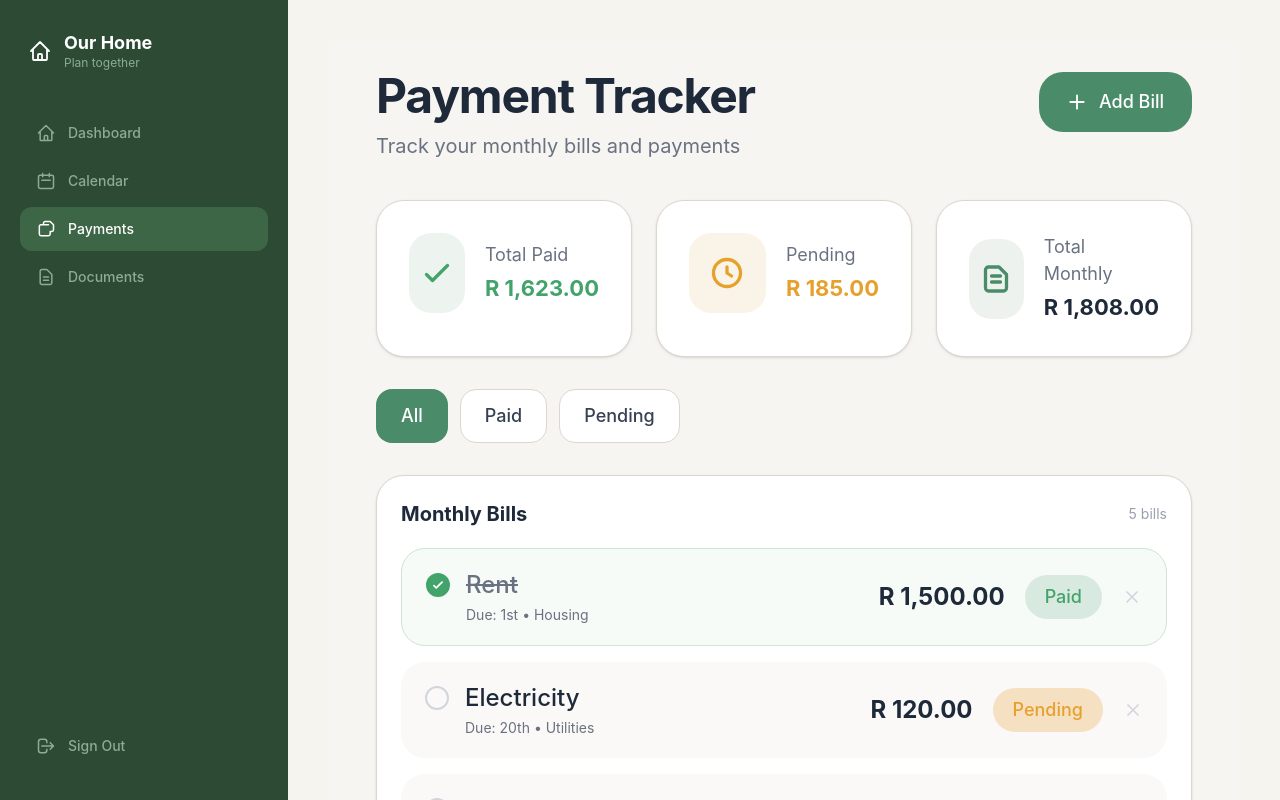
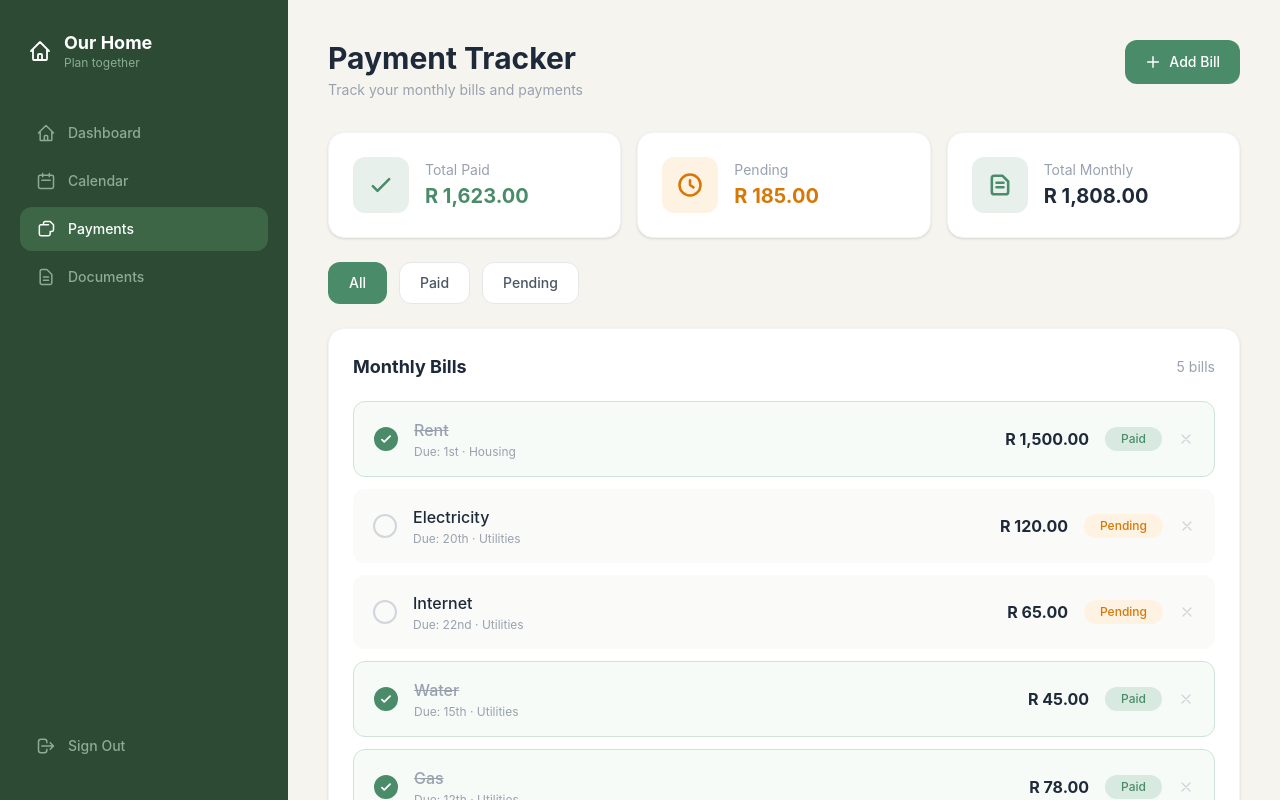
Before and after one commit to AnnSubotenko/our-perfect-home-assistant, a React (Vite) app: page /payments in a window 1280 px wide. Shown: the top 800 px of the page. Built offline with nearby package versions, Linux system fonts and the light colour scheme; the HTML template or start-up script is replaced by a standard one.

Commit message:
cleaning code and removing the outer wrapper conflicting with Layout.

```diff
--- a/src/pages/PaymentsPage.tsx
+++ b/src/pages/PaymentsPage.tsx
@@ -1,5 +1,7 @@
+// No sidebar or outer wrapper here — Layout.tsx provides it
 import { useMemo, useState, type ReactNode } from "react";
 
+// Types
 type Bill = {
   id: string;
   name: string;
@@ -27,6 +29,7 @@ type FilterButtonProps = {
   inactiveClassName?: string;
 };
 
+// Helpers
 function formatZAR(amount: number): string {
   return new Intl.NumberFormat("en-ZA", {
     style: "currency",
@@ -34,6 +37,7 @@ function formatZAR(amount: number): string {
   }).format(amount);
 }
 
+// Sub-components
 function StatCard({
   title,
   amount,
@@ -42,19 +46,14 @@ function StatCard({
   icon,
 }: StatCardProps) {
   return (
-    <div className="rounded-[28px] border border-[#ddd6cc] bg-white px-8 py-8 shadow-sm">
-      <div className="flex items-center gap-5">
-        <div
-          className={`flex h-20 w-20 items-center justify-center rounded-[22px] ${iconBgClassName}`}
-        >
+    <div className="rounded-2xl border border-gray-100 bg-white px-6 py-6 shadow-sm">
+      <div className="flex items-center gap-4">
+        <div className={`flex h-14 w-14 items-center justify-center rounded-xl ${iconBgClassName}`}>
           {icon}
         </div>
-
         <div>
-          <p className="text-[18px] text-gray-500">{title}</p>
-          <p className={`mt-1 text-[22px] font-bold ${amountClassName}`}>
-            {amount}
-          </p>
+          <p className="text-sm text-gray-400">{title}</p>
+          <p className={`mt-0.5 text-xl font-bold ${amountClassName}`}>{amount}</p>
         </div>
       </div>
     </div>
@@ -66,15 +65,13 @@ function FilterButton({
   children,
   onClick,
   activeClassName,
-  inactiveClassName = "border-[#ddd6cc] bg-white text-gray-700 hover:bg-gray-50",
+  inactiveClassName = "border-gray-200 bg-white text-gray-600 hover:bg-gray-50",
 }: FilterButtonProps) {
   return (
     <button
       onClick={onClick}
-      className={`rounded-2xl border px-6 py-3 text-lg font-medium transition-colors ${
-        active
-          ? `${activeClassName} border-transparent`
-          : inactiveClassName
+      className={`rounded-xl border px-5 py-2.5 text-sm font-medium transition-colors ${
+        active ? `${activeClassName} border-transparent` : inactiveClassName
       }`}
     >
       {children}
@@ -82,115 +79,74 @@ function FilterButton({
   );
 }
 
+// Main Component
 export default function PaymentsPage() {
   const [showModal, setShowModal] = useState(false);
   const [filter, setFilter] = useState<FilterType>("all");
 
   const [bills, setBills] = useState<Bill[]>([
-    {
-      id: "1",
-      name: "Rent",
-      amount: 1500,
-      paid: true,
-      dueDate: "1st",
-      category: "Housing",
-    },
-    {
-      id: "2",
-      name: "Electricity",
-      amount: 120,
-      paid: false,
-      dueDate: "20th",
-      category: "Utilities",
-    },
-    {
-      id: "3",
-      name: "Internet",
-      amount: 65,
-      paid: false,
-      dueDate: "22nd",
-      category: "Utilities",
-    },
-    {
-      id: "4",
-      name: "Water",
-      amount: 45,
-      paid: true,
-      dueDate: "15th",
-      category: "Utilities",
-    },
-    {
-      id: "5",
-      name: "Gas",
-      amount: 78,
-      paid: true,
-      dueDate: "12th",
-      category: "Utilities",
-    },
+    { id: "1", name: "Rent",        amount: 1500, paid: true,  dueDate: "1st",  category: "Housing"   },
+    { id: "2", name: "Electricity", amount: 120,  paid: false, dueDate: "20th", category: "Utilities" },
+    { id: "3", name: "Internet",    amount: 65,   paid: false, dueDate: "22nd", category: "Utilities" },
+    { id: "4", name: "Water",       amount: 45,   paid: true,  dueDate: "15th", category: "Utilities" },
+    { id: "5", name: "Gas",         amount: 78,   paid: true,  dueDate: "12th", category: "Utilities" },
   ]);
 
-  const [newBillName, setNewBillName] = useState("");
-  const [newBillAmount, setNewBillAmount] = useState("");
-  const [newBillDueDate, setNewBillDueDate] = useState("");
+  const [newBillName,     setNewBillName]     = useState("");
+  const [newBillAmount,   setNewBillAmount]   = useState("");
+  const [newBillDueDate,  setNewBillDueDate]  = useState("");
   const [newBillCategory, setNewBillCategory] = useState("");
 
-  const totalPaid = useMemo(() => {
-    return bills
-      .filter((bill) => bill.paid)
-      .reduce((sum, bill) => sum + bill.amount, 0);
-  }, [bills]);
+  // Derived totals via useMemo
+  const totalPaid = useMemo(
+    () => bills.filter((b) => b.paid).reduce((sum, b) => sum + b.amount, 0),
+    [bills]
+  );
 
-  const pending = useMemo(() => {
-    return bills
-      .filter((bill) => !bill.paid)
-      .reduce((sum, bill) => sum + bill.amount, 0);
-  }, [bills]);
+  const totalPending = useMemo(
+    () => bills.filter((b) => !b.paid).reduce((sum, b) => sum + b.amount, 0),
+    [bills]
+  );
 
-  const totalMonthly = useMemo(() => {
-    return bills.reduce((sum, bill) => sum + bill.amount, 0);
-  }, [bills]);
+  const totalMonthly = useMemo(
+    () => bills.reduce((sum, b) => sum + b.amount, 0),
+    [bills]
+  );
 
   const filteredBills = useMemo(() => {
-    switch (filter) {
-      case "paid":
-        return bills.filter((bill) => bill.paid);
-      case "pending":
-        return bills.filter((bill) => !bill.paid);
-      default:
+    if (filter === "paid")    return bills.filter((b) => b.paid);
+    if (filter === "pending") return bills.filter((b) => !b.paid);
     return bills;
-    }
   }, [bills, filter]);
 
+  // Actions
   function togglePaid(id: string) {
     setBills((prev) =>
-      prev.map((bill) =>
-        bill.id === id ? { ...bill, paid: !bill.paid } : bill
-      )
+      prev.map((b) => (b.id === id ? { ...b, paid: !b.paid } : b))
     );
   }
 
   function deleteBill(id: string) {
-    setBills((prev) => prev.filter((bill) => bill.id !== id));
+    setBills((prev) => prev.filter((b) => b.id !== id));
   }
 
   function addBill() {
-    const trimmedName = newBillName.trim();
-    const parsedAmount = Number(newBillAmount);
+    const name   = newBillName.trim();
+    const amount = Number(newBillAmount);
+    if (!name || isNaN(amount) || amount <= 0) return;
 
-    if (!trimmedName || Number.isNaN(parsedAmount) || parsedAmount <= 0) {
-      return;
-    }
+    setBills((prev) => [
+      ...prev,
+      {
+        id:       crypto.randomUUID(),
+        name,
+        amount,
+        paid:     false,
+        dueDate:  newBillDueDate.trim()  || undefined,
+        category: newBillCategory.trim() || undefined,
+      },
+    ]);
 
-    const newBill: Bill = {
-      id: crypto.randomUUID(),
-      name: trimmedName,
-      amount: parsedAmount,
-      paid: false,
-      dueDate: newBillDueDate.trim() || undefined,
-      category: newBillCategory.trim() || undefined,
-    };
-
-    setBills((prev) => [...prev, newBill]);
     setNewBillName("");
     setNewBillAmount("");
     setNewBillDueDate("");
@@ -198,31 +154,27 @@ export default function PaymentsPage() {
     setShowModal(false);
   }
 
+  // ────────────────
   return (
-    <div className="min-h-screen bg-[#f6f5f2] px-6 py-8 md:px-12">
-      <div className="mx-auto max-w-7xl">
-        <div className="mb-10 flex flex-col gap-6 md:flex-row md:items-start md:justify-between">
     <div>
-            <h1 className="text-4xl font-bold tracking-tight text-gray-800 md:text-5xl">
-              Payment Tracker
-            </h1>
-            <p className="mt-3 text-xl text-gray-500">
-              Track your monthly bills and payments
-            </p>
+
+      {/* Header */}
+      <div className="mb-8 flex flex-col gap-4 md:flex-row md:items-start md:justify-between">
+        <div>
+          <h1 className="text-3xl font-bold text-gray-800">Payment Tracker</h1>
+          <p className="mt-1 text-sm text-gray-400">Track your monthly bills and payments</p>
         </div>
-
         <button
           onClick={() => setShowModal(true)}
-            className="flex items-center gap-3 self-start rounded-3xl bg-[#4a8c6a] px-7 py-4 text-lg font-medium text-white transition-colors hover:bg-[#3d7a5b]"
+          className="flex items-center gap-2 self-start rounded-xl bg-[#4a8c6a] px-5 py-3 text-sm font-medium text-white transition-colors hover:bg-[#3d7a5b]"
         >
           <svg
             xmlns="http://www.w3.org/2000/svg"
-              className="h-5 w-5"
+            className="h-4 w-4"
             fill="none"
             viewBox="0 0 24 24"
             stroke="currentColor"
-              strokeWidth={2.2}
-            >
+            strokeWidth={2.2}>
           <path
             strokeLinecap="round"
             strokeLinejoin="round"
@@ -233,21 +185,20 @@ export default function PaymentsPage() {
         </button>
       </div>
 
-        <div className="grid gap-6 md:grid-cols-3">
+      {/* Stat cards */}
+      <div className="grid gap-4 md:grid-cols-3 mb-6">
         <StatCard
           title="Total Paid"
           amount={formatZAR(totalPaid)}
-            amountClassName="text-[#42a36b]"
-            iconBgClassName="bg-[#edf4ef]"
+          amountClassName="text-[#4a8c6a]"
+          iconBgClassName="bg-[#e8f0eb]"
           icon={
             <svg
               xmlns="http://www.w3.org/2000/svg"
-                className="h-9 w-9 text-[#42a36b]"
-                fill="none"
-                viewBox="0 0 24 24"
+              className="h-7 w-7 text-[#4a8c6a]"
+              fill="none" viewBox="0 0 24 24"
               stroke="currentColor"
-                strokeWidth={2.2}
-              >
+              strokeWidth={2.2}>
             <path
               strokeLinecap="round"
               strokeLinejoin="round"
@@ -256,21 +207,18 @@ export default function PaymentsPage() {
             </svg>
           }
         />
-
         <StatCard
           title="Pending"
-            amount={formatZAR(pending)}
-            amountClassName="text-[#e6a12d]"
-            iconBgClassName="bg-[#faf3e7]"
+          amount={formatZAR(totalPending)}
+          amountClassName="text-[#d97706]"
+          iconBgClassName="bg-[#fef3e2]"
           icon={
             <svg
               xmlns="http://www.w3.org/2000/svg"
-                className="h-9 w-9 text-[#e6a12d]"
-                fill="none"
-                viewBox="0 0 24 24"
+              className="h-7 w-7 text-[#d97706]"
+              fill="none" viewBox="0 0 24 24"
               stroke="currentColor"
-                strokeWidth={2.2}
-              >
+              strokeWidth={2.2}>
             <path
               strokeLinecap="round"
               strokeLinejoin="round"
@@ -284,21 +232,18 @@ export default function PaymentsPage() {
             </svg>
           }
         />
-
         <StatCard
           title="Total Monthly"
           amount={formatZAR(totalMonthly)}
           amountClassName="text-gray-800"
-            iconBgClassName="bg-[#eef2ef]"
+          iconBgClassName="bg-[#e8f0eb]"
           icon={
             <svg
               xmlns="http://www.w3.org/2000/svg"
-                className="h-9 w-9 text-[#4a8c6a]"
-                fill="none"
-                viewBox="0 0 24 24"
+              className="h-7 w-7 text-[#4a8c6a]"
+              fill="none" viewBox="0 0 24 24"
               stroke="currentColor"
-                strokeWidth={2.2}
-              >
+              strokeWidth={2.2}>
             <path
               strokeLinecap="round"
               strokeLinejoin="round"
@@ -309,73 +254,50 @@ export default function PaymentsPage() {
         />
       </div>
 
-        <div className="mt-8 flex flex-wrap gap-3">
-          <FilterButton
-            active={filter === "all"}
-            onClick={() => setFilter("all")}
-            activeClassName="bg-[#4a8c6a] text-white"
-          >
-            All
-          </FilterButton>
-
-          <FilterButton
-            active={filter === "paid"}
-            onClick={() => setFilter("paid")}
-            activeClassName="bg-[#df8e4a] text-white"
-          >
-            Paid
-          </FilterButton>
-
-          <FilterButton
-            active={filter === "pending"}
-            onClick={() => setFilter("pending")}
-            activeClassName="bg-[#f5e1c2] text-[#e6a12d]"
-          >
-            Pending
-          </FilterButton>
+      {/* Filter buttons */}
+      <div className="flex gap-3 mb-6">
+        <FilterButton active={filter === "all"}     onClick={() => setFilter("all")}     activeClassName="bg-[#4a8c6a] text-white">All</FilterButton>
+        <FilterButton active={filter === "paid"}    onClick={() => setFilter("paid")}    activeClassName="bg-[#4a8c6a] text-white">Paid</FilterButton>
+        <FilterButton active={filter === "pending"} onClick={() => setFilter("pending")} activeClassName="bg-[#fef3e2] text-[#d97706]">Pending</FilterButton>
       </div>
 
-        <div className="mt-8 rounded-[28px] border border-[#ddd6cc] bg-white p-6 shadow-sm">
+      {/* Bills list */}
+      <div className="rounded-2xl border border-gray-100 bg-white p-6 shadow-sm">
         <div className="mb-5 flex items-center justify-between">
-            <h2 className="text-xl font-bold text-gray-800">Monthly Bills</h2>
+          <h2 className="text-lg font-bold text-gray-800">Monthly Bills</h2>
           <span className="text-sm text-gray-400">
             {filteredBills.length} {filteredBills.length === 1 ? "bill" : "bills"}
           </span>
         </div>
 
         {filteredBills.length === 0 ? (
-            <p className="py-8 text-center text-sm text-gray-400">
-              No bills in this filter.
-            </p>
+          <p className="py-8 text-center text-sm text-gray-400">No bills in this filter.</p>
         ) : (
-            <div className="space-y-4">
+          <div className="space-y-3">
             {filteredBills.map((bill) => (
               <div
                 key={bill.id}
-                  className={`flex flex-col gap-4 rounded-3xl px-6 py-5 md:flex-row md:items-center md:justify-between ${
-                    bill.paid
-                      ? "border border-[#cfe4d6] bg-[#f6fbf7]"
-                      : "bg-[#faf9f7]"
+                className={`flex flex-col gap-4 rounded-xl px-5 py-4 md:flex-row md:items-center md:justify-between ${
+                  bill.paid ? "border border-[#cfe4d6] bg-[#f6fbf7]" : "bg-[#fafaf8]"
                 }`}
               >
-                  <div className="flex items-start gap-4">
+                {/* Left: checkbox + name */}
+                <div className="flex items-center gap-4">
                   <button
                     onClick={() => togglePaid(bill.id)}
-                      className={`mt-1 flex h-6 w-6 shrink-0 items-center justify-center rounded-full border-2 transition-colors ${
+                    className={`flex h-6 w-6 shrink-0 items-center justify-center rounded-full border-2 transition-colors ${
                       bill.paid
-                          ? "border-[#42a36b] bg-[#42a36b]"
-                          : "border-gray-300 bg-transparent hover:border-[#4a8c6a]"
+                        ? "border-[#4a8c6a] bg-[#4a8c6a]"
+                        : "border-gray-300 hover:border-[#4a8c6a]"
                     }`}
                   >
                     {bill.paid && (
                       <svg
                         xmlns="http://www.w3.org/2000/svg"
                         className="h-3.5 w-3.5 text-white"
-                          fill="none"
-                          viewBox="0 0 24 24"
+                        fill="none" viewBox="0 0 24 24"
                         stroke="currentColor"
-                          strokeWidth={3}
-                        >
+                        strokeWidth={3}>
                       <path
                         strokeLinecap="round"
                         strokeLinejoin="round"
@@ -384,51 +306,37 @@ export default function PaymentsPage() {
                       </svg>
                     )}
                   </button>
-
                   <div>
-                      <p
-                        className={`text-2xl font-medium ${
-                          bill.paid ? "text-gray-500 line-through" : "text-gray-800"
-                        }`}
-                      >
+                    <p className={`text-base font-medium ${bill.paid ? "text-gray-400 line-through" : "text-gray-800"}`}>
                       {bill.name}
                     </p>
-
-                      <div className="mt-1 text-sm text-gray-500">
+                    <p className="mt-0.5 text-xs text-gray-400">
                       {bill.dueDate && <span>Due: {bill.dueDate}</span>}
-                        {bill.dueDate && bill.category && <span> • </span>}
+                      {bill.dueDate && bill.category && <span> · </span>}
                       {bill.category && <span>{bill.category}</span>}
-                      </div>
+                    </p>
                   </div>
                 </div>
 
-                  <div className="flex items-center gap-5">
-                    <p className="text-2xl font-bold text-gray-800">
-                      {formatZAR(bill.amount)}
-                    </p>
-
-                    <span
-                      className={`rounded-full px-5 py-2 text-lg font-medium ${
-                        bill.paid
-                          ? "bg-[#d8eadf] text-[#42a36b]"
-                          : "bg-[#f5e1c2] text-[#e6a12d]"
-                      }`}
-                    >
+                {/* Right: amount + badge + delete */}
+                <div className="flex items-center gap-4">
+                  <p className="text-base font-bold text-gray-800">{formatZAR(bill.amount)}</p>
+                  <span className={`rounded-full px-4 py-1 text-xs font-medium ${
+                    bill.paid ? "bg-[#d8eadf] text-[#4a8c6a]" : "bg-[#fef3e2] text-[#d97706]"
+                  }`}>
                     {bill.paid ? "Paid" : "Pending"}
                   </span>
-
                   <button
                     onClick={() => deleteBill(bill.id)}
                     className="text-gray-300 transition-colors hover:text-red-400"
                   >
                     <svg
                       xmlns="http://www.w3.org/2000/svg"
-                        className="h-5 w-5"
+                      className="h-4 w-4"
                       fill="none"
                       viewBox="0 0 24 24"
                       stroke="currentColor"
-                        strokeWidth={2}
-                      >
+                      strokeWidth={2}>
                     <path
                       strokeLinecap="round"
                       strokeLinejoin="round"
@@ -443,37 +351,32 @@ export default function PaymentsPage() {
         )}
       </div>
 
+      {/* Add Bill Modal */}
       {showModal && (
         <div
           className="fixed inset-0 z-50 flex items-center justify-center bg-black/30 px-4"
-            onClick={(e) => {
-              if (e.target === e.currentTarget) setShowModal(false);
-            }}
+          onClick={(e) => { if (e.target === e.currentTarget) setShowModal(false); }}
         >
           <div className="w-full max-w-md rounded-2xl bg-white p-8 shadow-xl">
             <h2 className="mb-1 text-lg font-bold text-gray-800">Add Bill</h2>
-              <p className="mb-6 text-sm text-gray-400">
-                Add a new monthly payment
-              </p>
+            <p className="mb-6 text-sm text-gray-400">Add a new monthly payment</p>
 
             <div className="space-y-4">
               <div>
-                  <label className="mb-2 block text-sm font-medium text-gray-700">
-                    Bill name
-                  </label>
+                <label className="mb-2 block text-sm font-medium text-gray-700">Bill name</label>
                 <input
                   type="text"
                   value={newBillName}
                   onChange={(e) => setNewBillName(e.target.value)}
+                  onKeyDown={(e) => { if (e.key === "Enter") addBill(); }}
                   placeholder="e.g. Electricity"
+                  autoFocus
                   className="w-full rounded-xl border border-gray-200 bg-[#fafaf8] px-4 py-3 text-sm text-gray-700 placeholder-gray-400 transition focus:border-[#4a8c6a] focus:outline-none focus:ring-2 focus:ring-[#4a8c6a]/30"
                 />
               </div>
 
               <div>
-                  <label className="mb-2 block text-sm font-medium text-gray-700">
-                    Amount (ZAR)
-                  </label>
+                <label className="mb-2 block text-sm font-medium text-gray-700">Amount (ZAR)</label>
                 <input
                   type="number"
                   min="0"
@@ -486,9 +389,7 @@ export default function PaymentsPage() {
               </div>
 
               <div>
-                  <label className="mb-2 block text-sm font-medium text-gray-700">
-                    Due date
-                  </label>
+                <label className="mb-2 block text-sm font-medium text-gray-700">Due date</label>
                 <input
                   type="text"
                   value={newBillDueDate}
@@ -499,9 +400,7 @@ export default function PaymentsPage() {
               </div>
 
               <div>
-                  <label className="mb-2 block text-sm font-medium text-gray-700">
-                    Category
-                  </label>
+                <label className="mb-2 block text-sm font-medium text-gray-700">Category</label>
                 <input
                   type="text"
                   value={newBillCategory}
@@ -530,6 +429,5 @@ export default function PaymentsPage() {
         </div>
       )}
     </div>
-    </div>
   );
 }
```
Lines whose indentation alone changed are shown as unchanged.
